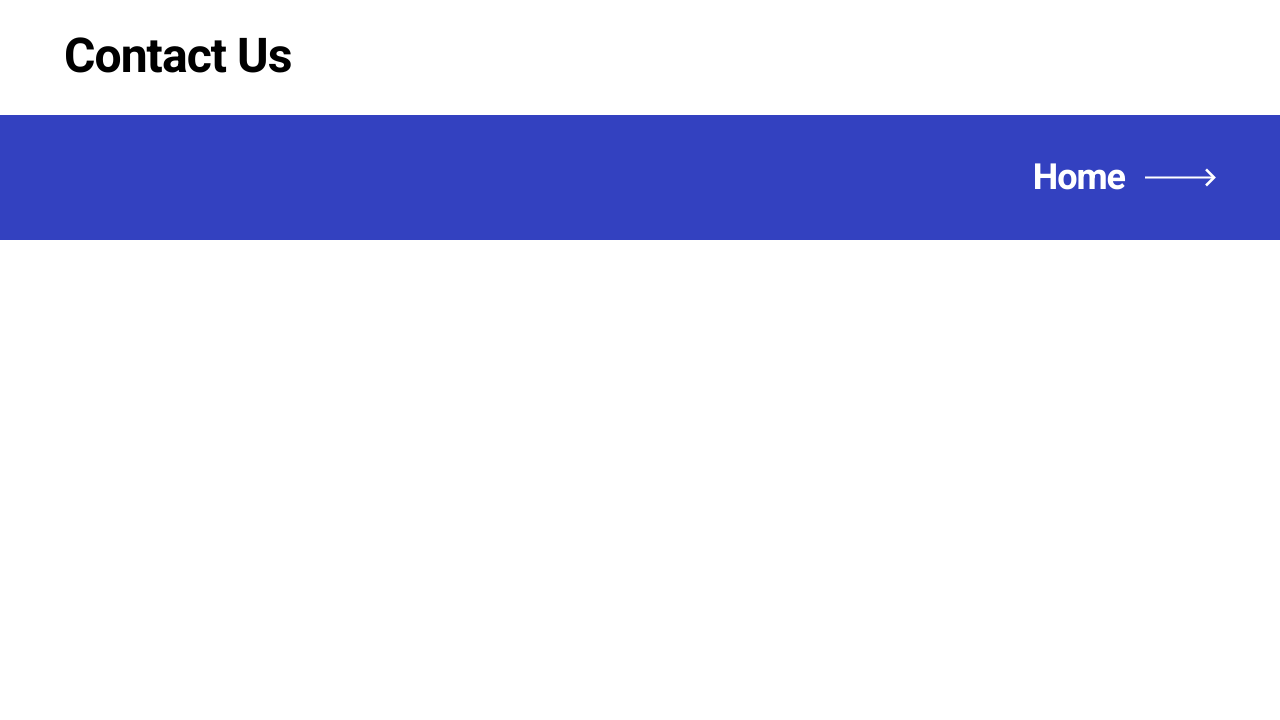
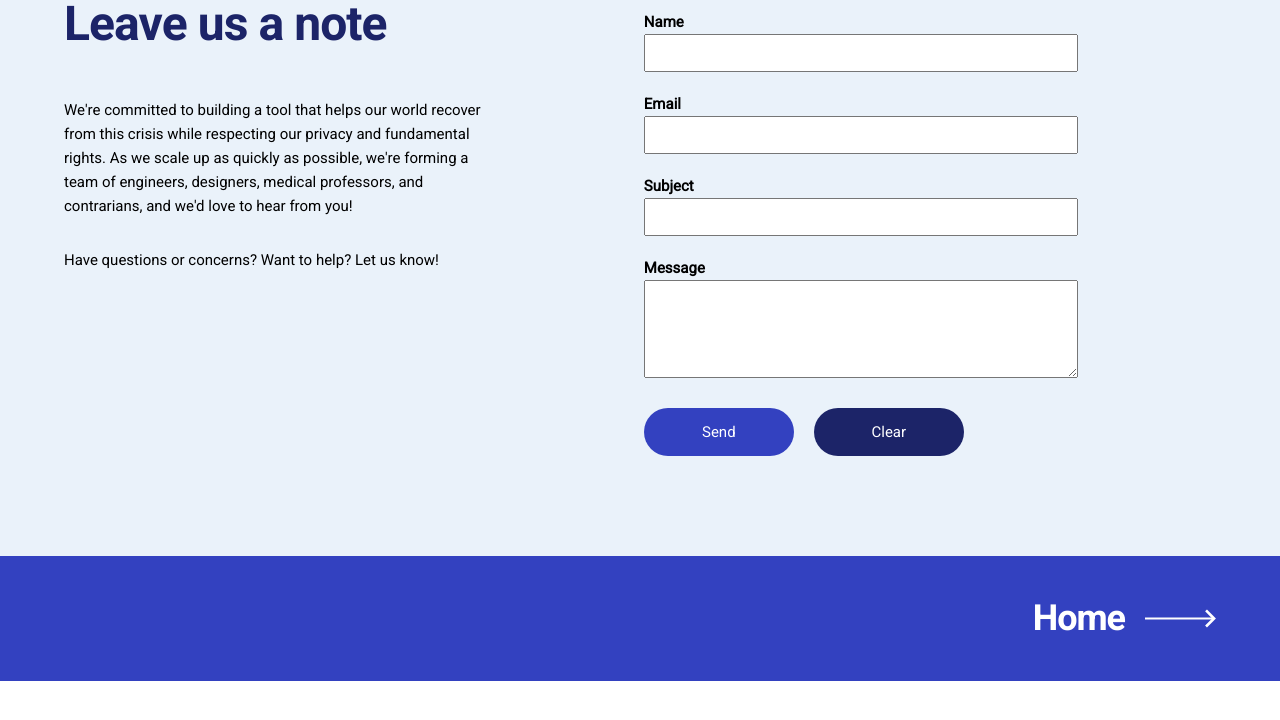
Before and after one commit to sashafklein/imsite, a Gatsby site: page /contact-us in a window 1280 px wide. Built offline with nearby package versions, Linux system fonts and the light colour scheme; Gatsby itself is replaced by a stand-in of ours.

Commit message:
Added really basic contact page

```diff
--- a/src/pages/contact-us.js
+++ b/src/pages/contact-us.js
@@ -1,16 +1,107 @@
 import React from "react"
+import { useStaticQuery, graphql } from "gatsby"
+import { getAssets } from "@utils/getAssets"
+import LinkFooter from "@components/link-footer"
+import SEO from "@components/seo"
 
-import LinkFooter from "@components/link-footer"
+const ContactUs = () => {
+  const { allFile } = useStaticQuery(graphql`
+    query ContactQuery {
+      allFile(filter: { relativeDirectory: { eq: "home" } }) {
+        nodes {
+          publicURL
+          relativeDirectory
+          name
+        }
+      }
+    }
+  `)
 
-const ContactUs = () => (
-  <div className="page contact-us">
-    <div className="container">
-      <div className="row">
-        <h1>Contact Us</h1>
+  const assets = getAssets(allFile)
+  return (
+    <div className="page contact-us">
+      <SEO title="Contact Us" />
+      <div className="bg--off-white">
+        <div className="container pb100">
+          <div className="row flex-ai--fs flex-col--resp">
+            <div className="flex flex-col flex-ai--fs color--black col-5 flex-jc--fs">
+              <h1 className="mt0 color--dark-purple">Leave us a note</h1>
+              <p>
+                We're committed to building a tool that helps our world recover
+                from this crisis while respecting our privacy and fundamental
+                rights. As we scale up as quickly as possible, we're forming a
+                team of engineers, designers, medical professors, and
+                contrarians, and we'd love to hear from you!
+              </p>
+              <p>Have questions or concerns? Want to help? Let us know!</p>
+            </div>
+            <div className="col-2"></div>
+            <form
+              method="post"
+              netlify-honeypot="bot-field"
+              data-netlify="true"
+              className="flex flex-col col-5"
+            >
+              <input type="hidden" name="bot-field" />
+              <label className="flex flex-col mv10">
+                Name
+                <input
+                  type="text"
+                  name="name"
+                  id="name"
+                  style={{ maxWidth: 500 }}
+                />
+              </label>
+              <label className="flex flex-col mv10">
+                Email
+                <input
+                  type="email"
+                  name="email"
+                  id="email"
+                  required
+                  style={{ maxWidth: 500 }}
+                />
+              </label>
+              <label className="flex flex-col mv10">
+                Subject
+                <input
+                  type="text"
+                  name="subject"
+                  id="subject"
+                  required
+                  style={{ maxWidth: 500 }}
+                />
+              </label>
+              <label className="flex flex-col mv10">
+                Message
+                <textarea
+                  name="message"
+                  id="message"
+                  required
+                  rows="5"
+                  style={{ maxWidth: 500 }}
+                />
+              </label>
+              <div className="row mt20">
+                <button
+                  className="btn btn--royal-blue w150 mr20 mr0--resp"
+                  type="submit"
+                >
+                  Send
+                </button>
+                <input
+                  className="btn btn--dark-purple w150"
+                  type="reset"
+                  value="Clear"
+                />
+              </div>
+            </form>
+          </div>
+        </div>
       </div>
+      <LinkFooter to="/" text="Home" />
     </div>
-    <LinkFooter to="/" text="Home" />
-  </div>
-)
+  )
+}
 
 export default ContactUs
--- a/src/styles/_space.scss
+++ b/src/styles/_space.scss
@@ -1,4 +1,4 @@
-@for $i from 0 through 40 {
+@for $i from 0 through 50 {
   $spacerVal: $i * 5;
   $heightVal: $i * 25;
 
--- a/src/styles/_type.scss
+++ b/src/styles/_type.scss
@@ -24,8 +24,19 @@ h6 {
 
 p,
 li,
-button {
+button,
+label,
+input {
   @include p;
+}
+
+input,
+textarea {
+  padding: 5px;
+}
+
+label {
+  font-weight: bold;
 }
 
 a {
```
